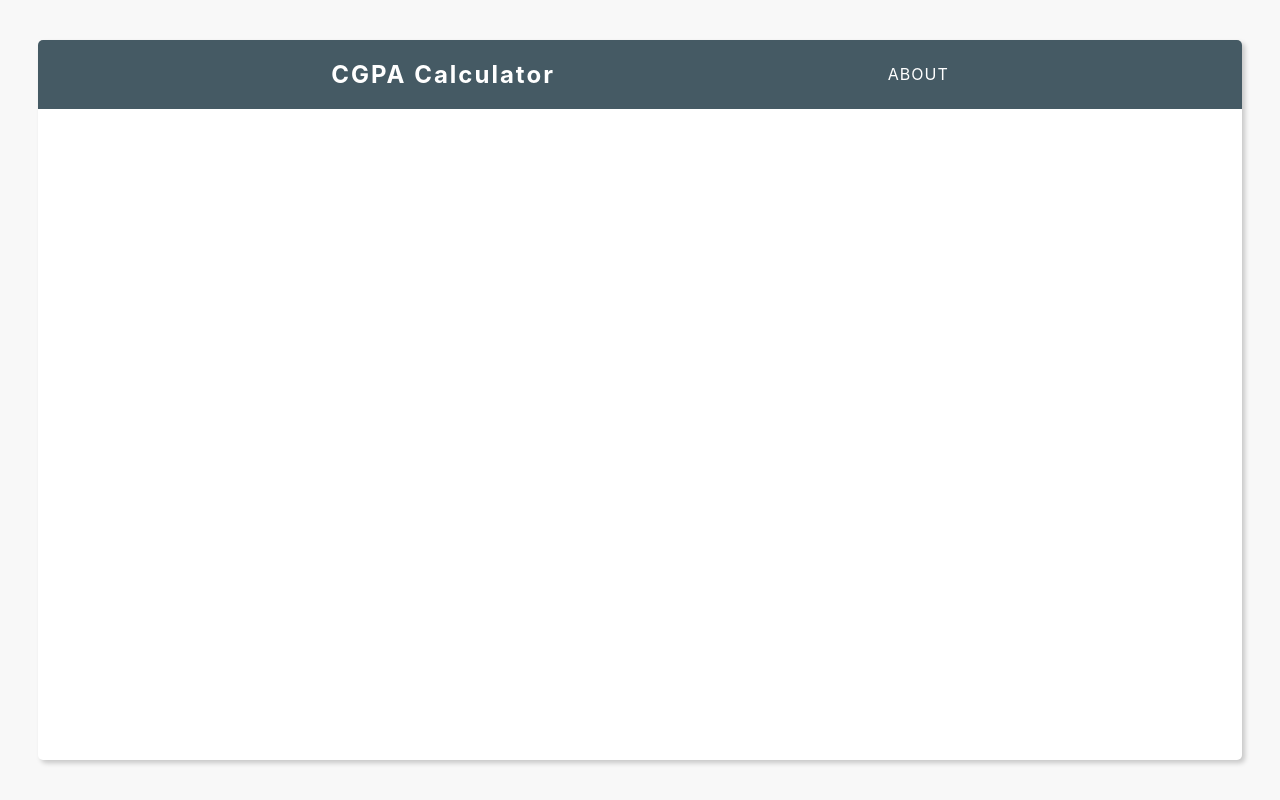
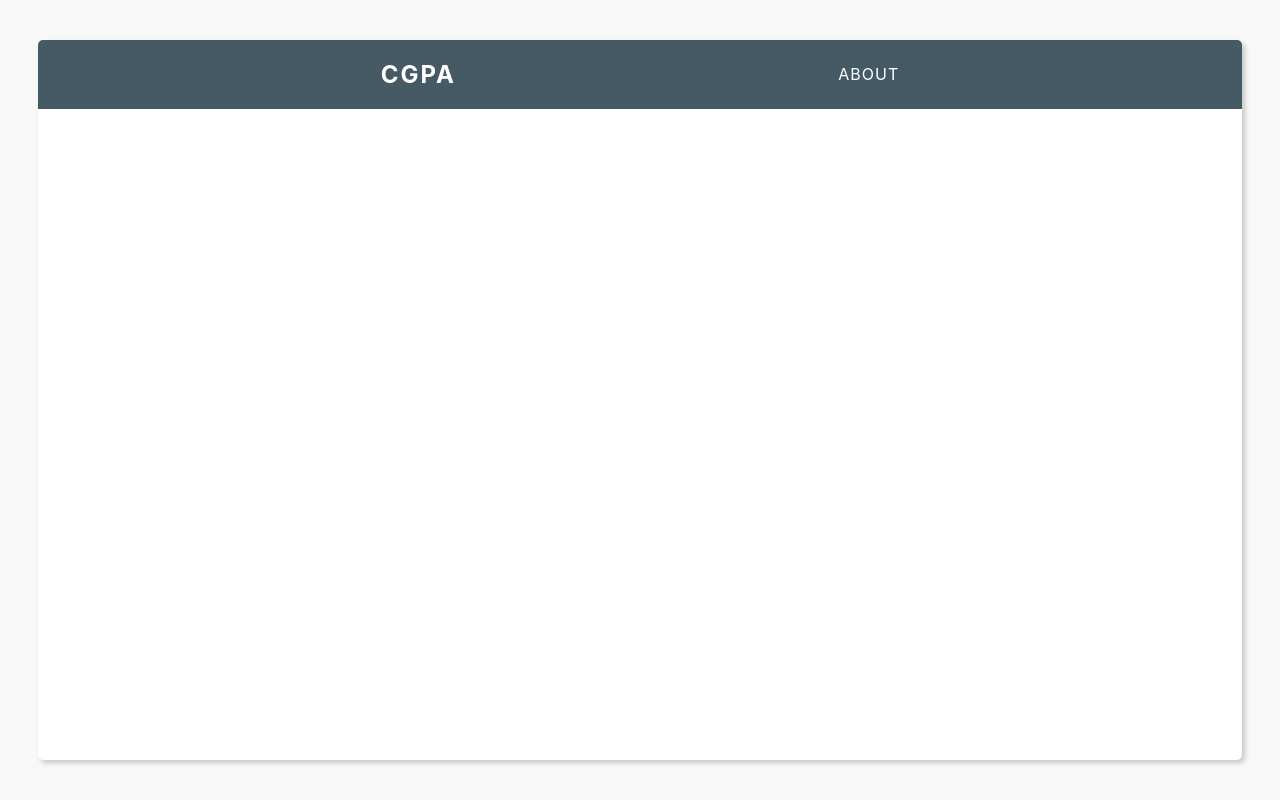
Before and after one commit to symonhasan/cgpa, a React (Create React App) app: page / in a window 1280 px wide. Built offline with nearby package versions, Linux system fonts and the light colour scheme.

Commit message:
header change

```diff
--- a/src/Componants/Header.js
+++ b/src/Componants/Header.js
@@ -1,8 +1,8 @@
 import React from 'react';
 import './Header.css';
 
-const Title = () => {
-    return <h2>CGPA Calculator</h2>
+const Title = (props) => {
+    return <h2>CGPA <span>{props.cgpa}</span></h2>
 }
 
 const NavLink = (props) => {
```
